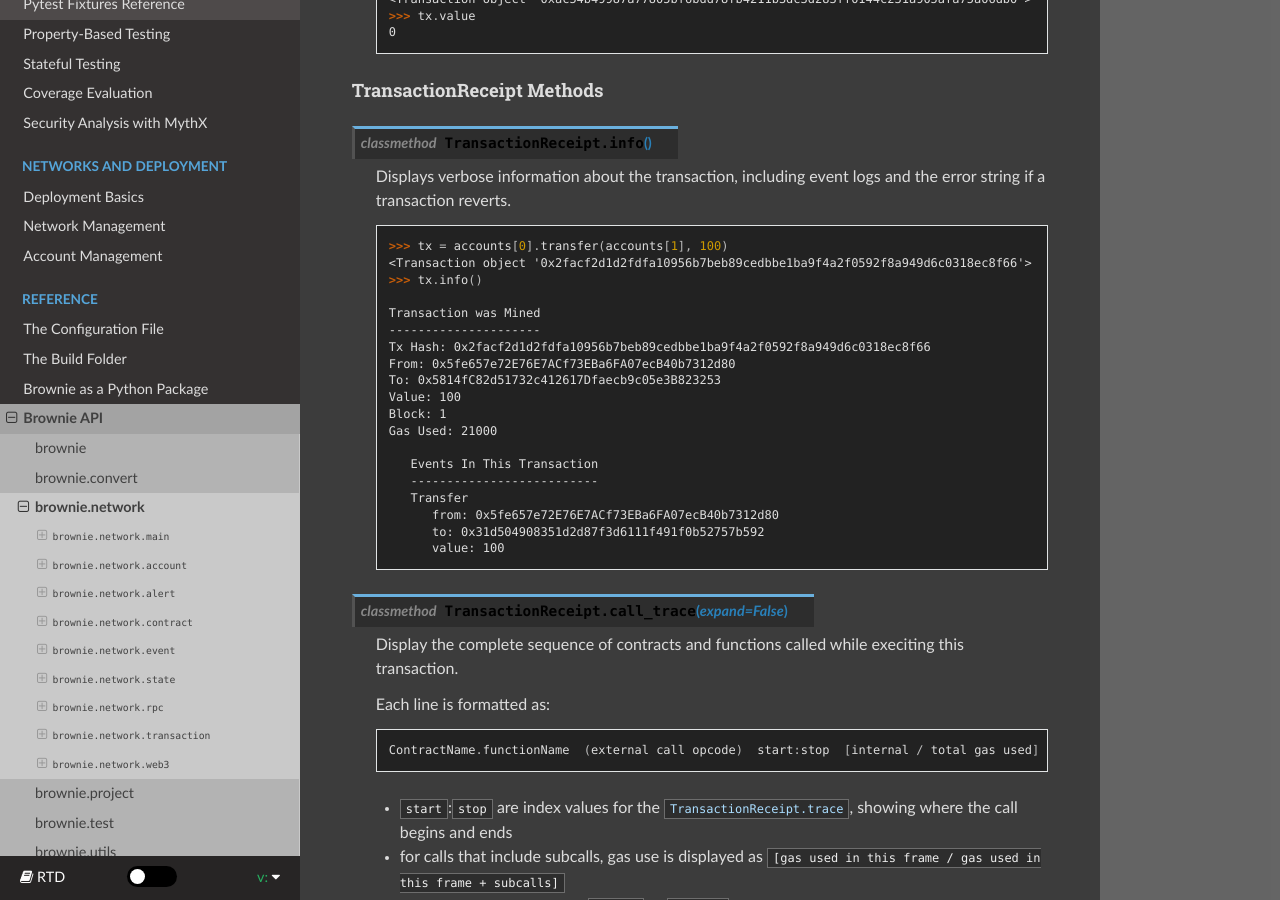
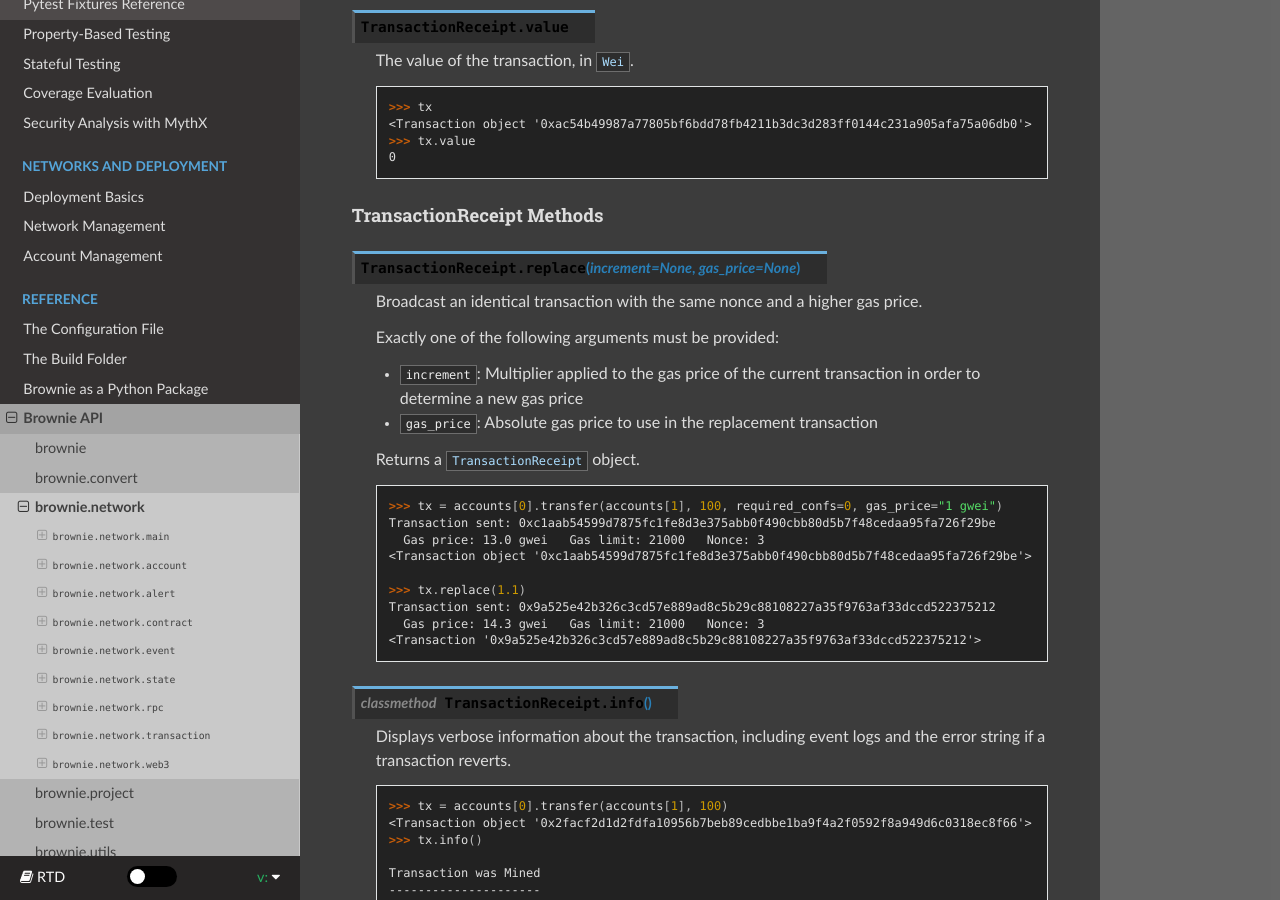
Before and after one commit to eth-brownie/brownie, a Sphinx documentation site: the page built from docs/api-network.rst, in a window 1280 px wide and 900 px high, scrolled down 45698 px. Built offline with Sphinx 7.4.7 and the Read the Docs theme 2.0.0, drawn with Linux system fonts in a browser that asks for light colours; some of the changed text lies outside the part shown.

Commit message:
docs: add tx.replace to documentation

```diff
--- a/docs/api-network.rst
+++ b/docs/api-network.rst
@@ -2219,7 +2219,12 @@
 
 .. py:attribute:: TransactionReceipt.status
 
-    The status of the transaction: -1 for pending, 0 for failed, 1 for success.
+    An :class:`IntEnum <enum.IntEnum>` object representing the status of the transaction:
+
+        * ``1``: Successful
+        * ``0``: Reverted
+        * ``-1``: Pending
+        * ``-2``: Dropped
 
     .. code-block:: python
 
@@ -2315,6 +2320,29 @@
 TransactionReceipt Methods
 **************************
 
+.. py:method:: TransactionReceipt.replace(increment=None, gas_price=None)
+
+    Broadcast an identical transaction with the same nonce and a higher gas price.
+
+    Exactly one of the following arguments must be provided:
+
+    * ``increment``: Multiplier applied to the gas price of the current transaction in order to determine a new gas price
+    * ``gas_price``: Absolute gas price to use in the replacement transaction
+
+    Returns a :func:`TransactionReceipt <brownie.network.transaction.TransactionReceipt>` object.
+
+    .. code-block:: python
+
+        >>> tx = accounts[0].transfer(accounts[1], 100, required_confs=0, gas_price="1 gwei")
+        Transaction sent: 0xc1aab54599d7875fc1fe8d3e375abb0f490cbb80d5b7f48cedaa95fa726f29be
+          Gas price: 13.0 gwei   Gas limit: 21000   Nonce: 3
+        <Transaction object '0xc1aab54599d7875fc1fe8d3e375abb0f490cbb80d5b7f48cedaa95fa726f29be'>
+
+        >>> tx.replace(1.1)
+        Transaction sent: 0x9a525e42b326c3cd57e889ad8c5b29c88108227a35f9763af33dccd522375212
+          Gas price: 14.3 gwei   Gas limit: 21000   Nonce: 3
+        <Transaction '0x9a525e42b326c3cd57e889ad8c5b29c88108227a35f9763af33dccd522375212'>
+
 .. py:classmethod:: TransactionReceipt.info()
 
     Displays verbose information about the transaction, including event logs and the error string if a transaction reverts.
--- a/docs/core-chain.rst
+++ b/docs/core-chain.rst
@@ -52,6 +52,8 @@
 
 Accessing Transaction Data
 ==========================
+
+.. _core-chain-history:
 
 Local Transaction History
 -------------------------
```
Also changed, not shown: docs/core-accounts.rst (+19 -0 lines).
